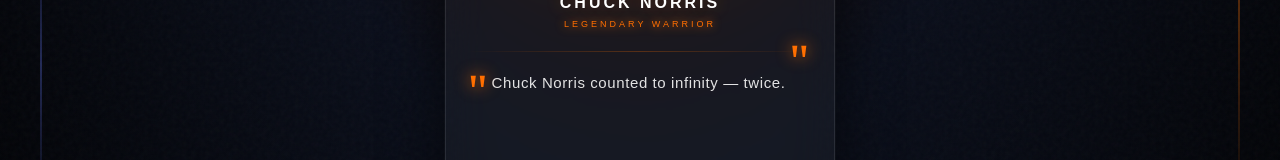
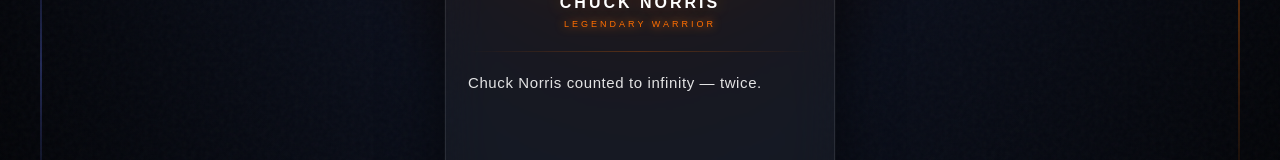
Before and after one commit to jacquilinemcintyre9-png/chuck-norris-mobile-v5, a React (Vite) app: page / in a window 1280 px wide. Shown: the part 336-496 px from the top of the page. Built offline with nearby package versions, Linux system fonts and the light colour scheme; the HTML template or start-up script is replaced by a standard one; a web font is replaced by a local one.

Commit message:
no katwXXXgorii

```diff
--- a/src/App.tsx
+++ b/src/App.tsx
@@ -151,45 +151,21 @@
   }, [text])
 
   return (
-    <div style={{
-      opacity: visible ? 1 : 0,
-      transform: visible ? 'translateY(0)' : 'translateY(10px)',
-      transition: 'opacity 0.45s ease, transform 0.45s ease',
-    }}>
-      {/* Opening quote mark */}
-      <span style={{
-        fontFamily: 'Georgia, serif',
-        fontSize: 48,
-        lineHeight: 0.5,
-        verticalAlign: 'bottom',
-        color: accentColor,
-        filter: `drop-shadow(0 0 8px ${accentColor})`,
-        marginRight: 4,
-        display: 'inline-block',
-        marginBottom: -8,
-      }}>"</span>
-      <span style={{
+    <div>
+  <span
+    style={{
       color: 'rgba(255,255,255,0.88)',
       fontSize: 15,
       fontFamily: 'Oswald, sans-serif',
       fontWeight: 300,
       letterSpacing: 0.6,
       lineHeight: 1.75,
-      }}>
+    }}
+  >
     {text}
   </span>
-      <span style={{
-        fontFamily: 'Georgia, serif',
-        fontSize: 48,
-        lineHeight: 0,
-        verticalAlign: 'top',
-        color: accentColor,
-        filter: `drop-shadow(0 0 8px ${accentColor})`,
-        marginLeft: 4,
-        display: 'inline-block',
-        marginTop: -8,
-      }}>"</span>
 </div>
+
   )
 }
 
```
Lines whose indentation alone changed are shown as unchanged.
